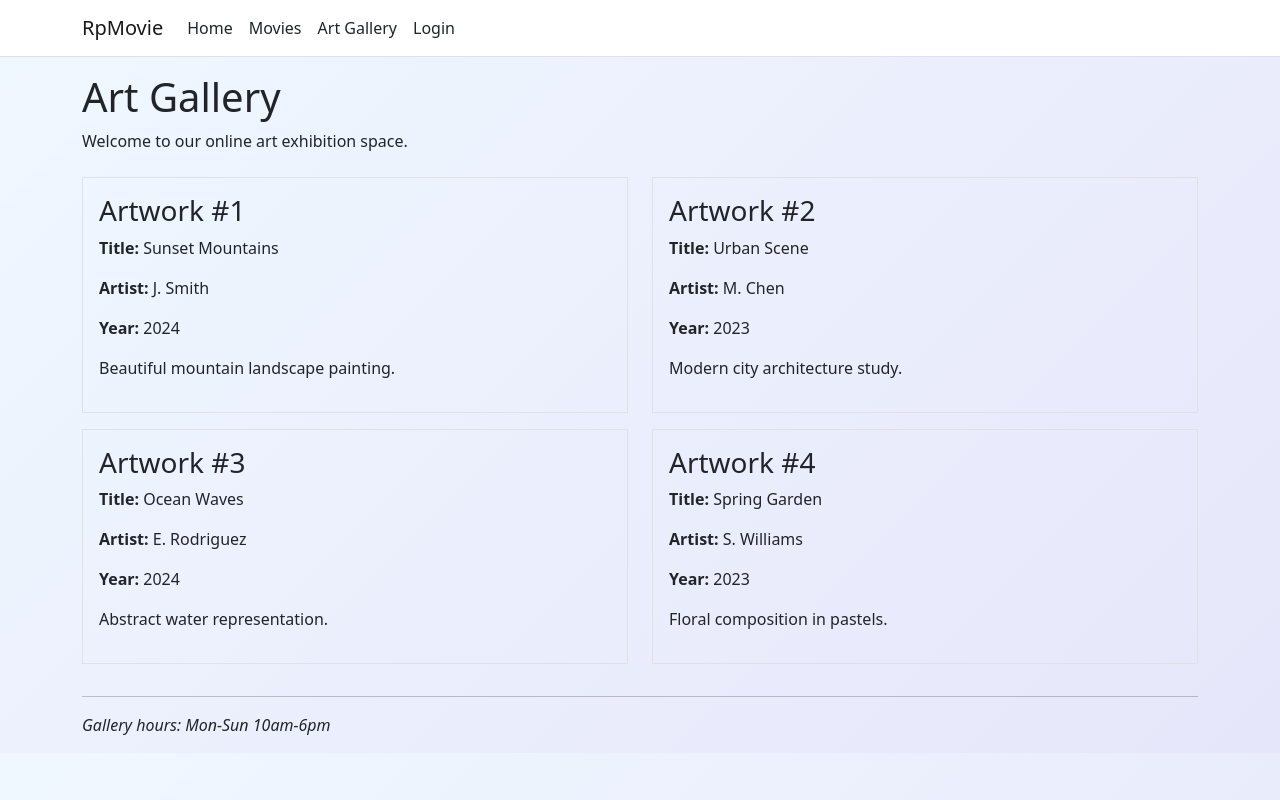
After one commit to octodemo/dotnet-razor-pages-movie, an ASP.NET Core app: page /Gallery in a window 1280 px wide. The commit adds this page. Run offline with ASP.NET Core 8, Linux system fonts and the light colour scheme; the project's own start-up code is not run, and a stand-in starts its controllers and pages; some libraries are stand-ins or nearby versions.

Commit message:
Add Art Gallery page with navigation link
Co-authored-by: tsviz <121246525+tsviz@users.noreply.github.com>

```diff
--- /dev/null
+++ b/src/Pages/Gallery/Index.cshtml
@@ -0,0 +1,53 @@
+@page
+@model RazorPagesMovie.Pages.Gallery.IndexModel
+@{
+    ViewData["Title"] = "Art Gallery";
+}
+<h1>@ViewData["Title"]</h1>
+
+<p>Welcome to our online art exhibition space.</p>
+
+<div class="row mt-4">
+    <div class="col-md-6 mb-3">
+        <div class="border p-3">
+            <h3>Artwork #1</h3>
+            <p><strong>Title:</strong> Sunset Mountains</p>
+            <p><strong>Artist:</strong> J. Smith</p>
+            <p><strong>Year:</strong> 2024</p>
+            <p>Beautiful mountain landscape painting.</p>
+        </div>
+    </div>
+    <div class="col-md-6 mb-3">
+        <div class="border p-3">
+            <h3>Artwork #2</h3>
+            <p><strong>Title:</strong> Urban Scene</p>
+            <p><strong>Artist:</strong> M. Chen</p>
+            <p><strong>Year:</strong> 2023</p>
+            <p>Modern city architecture study.</p>
+        </div>
+    </div>
+</div>
+
+<div class="row">
+    <div class="col-md-6 mb-3">
+        <div class="border p-3">
+            <h3>Artwork #3</h3>
+            <p><strong>Title:</strong> Ocean Waves</p>
+            <p><strong>Artist:</strong> E. Rodriguez</p>
+            <p><strong>Year:</strong> 2024</p>
+            <p>Abstract water representation.</p>
+        </div>
+    </div>
+    <div class="col-md-6 mb-3">
+        <div class="border p-3">
+            <h3>Artwork #4</h3>
+            <p><strong>Title:</strong> Spring Garden</p>
+            <p><strong>Artist:</strong> S. Williams</p>
+            <p><strong>Year:</strong> 2023</p>
+            <p>Floral composition in pastels.</p>
+        </div>
+    </div>
+</div>
+
+<hr />
+<p><em>Gallery hours: Mon-Sun 10am-6pm</em></p>
--- /dev/null
+++ b/src/Pages/Gallery/Index.cshtml.cs
@@ -0,0 +1,26 @@
+using Microsoft.AspNetCore.Mvc.RazorPages;
+
+namespace RazorPagesMovie.Pages.Gallery
+{
+    /// <summary>
+    /// Page model for the Art Gallery display page
+    /// </summary>
+    public class IndexModel : PageModel
+    {
+        private readonly ILogger<IndexModel> _galleryLogger;
+
+        public IndexModel(ILogger<IndexModel> galleryLogger)
+        {
+            _galleryLogger = galleryLogger;
+        }
+
+        /// <summary>
+        /// Handle GET requests for the gallery page
+        /// </summary>
+        public void OnGet()
+        {
+            var accessTime = DateTime.UtcNow;
+            _galleryLogger.LogInformation("Art Gallery accessed at {AccessTime}", accessTime);
+        }
+    }
+}
--- a/src/Pages/Shared/_Layout.cshtml
+++ b/src/Pages/Shared/_Layout.cshtml
@@ -26,6 +26,9 @@
                         </li>
                         <li class="nav-item">
                             <a class="nav-link text-dark" asp-area="" asp-page="/Movies/Index">Movies</a>
+                        </li>
+                        <li class="nav-item">
+                            <a class="nav-link text-dark" asp-area="" asp-page="/Gallery/Index">Art Gallery</a>
                         </li>
                         @if (sessionEnabled)
                         {
```
